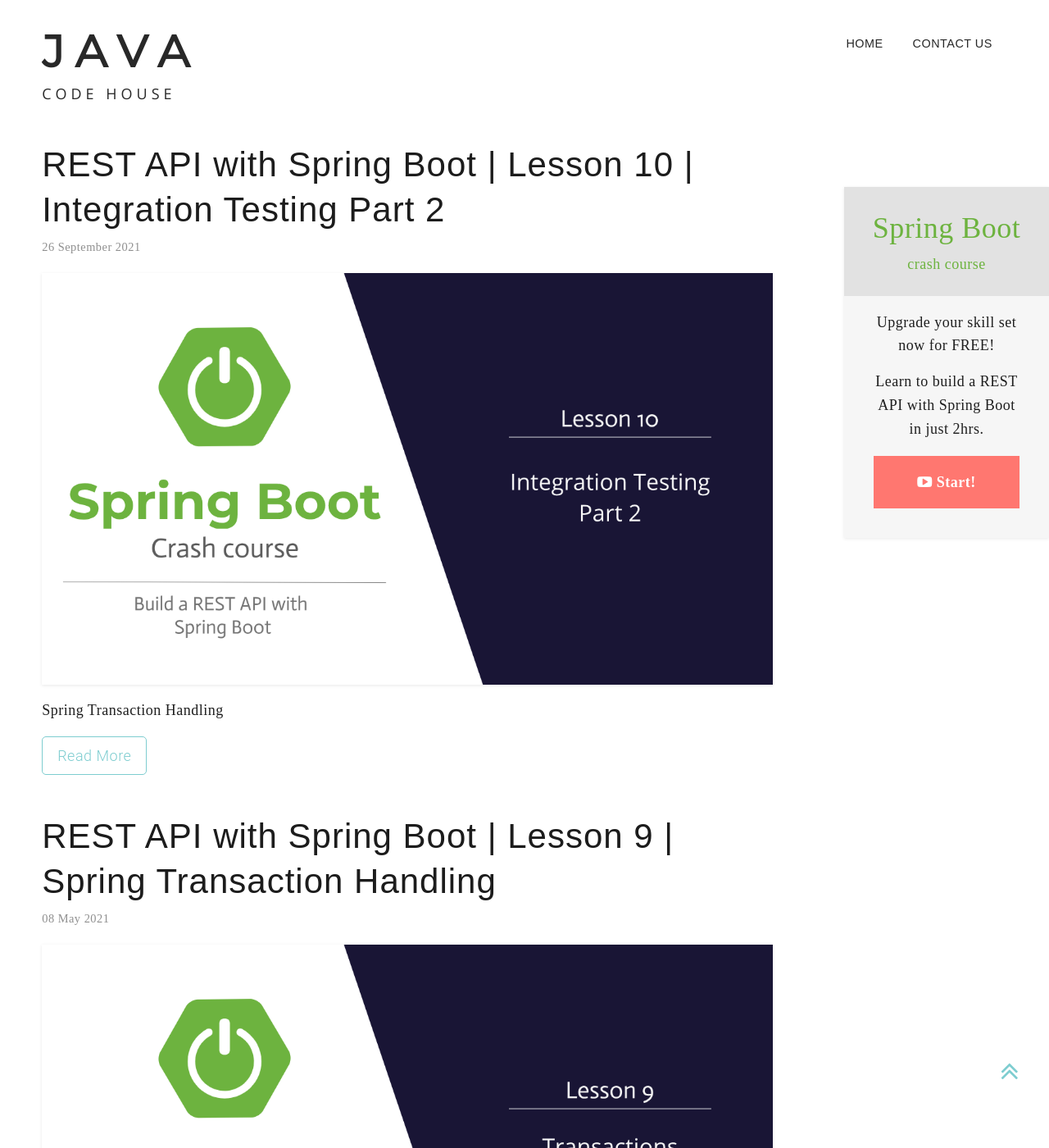
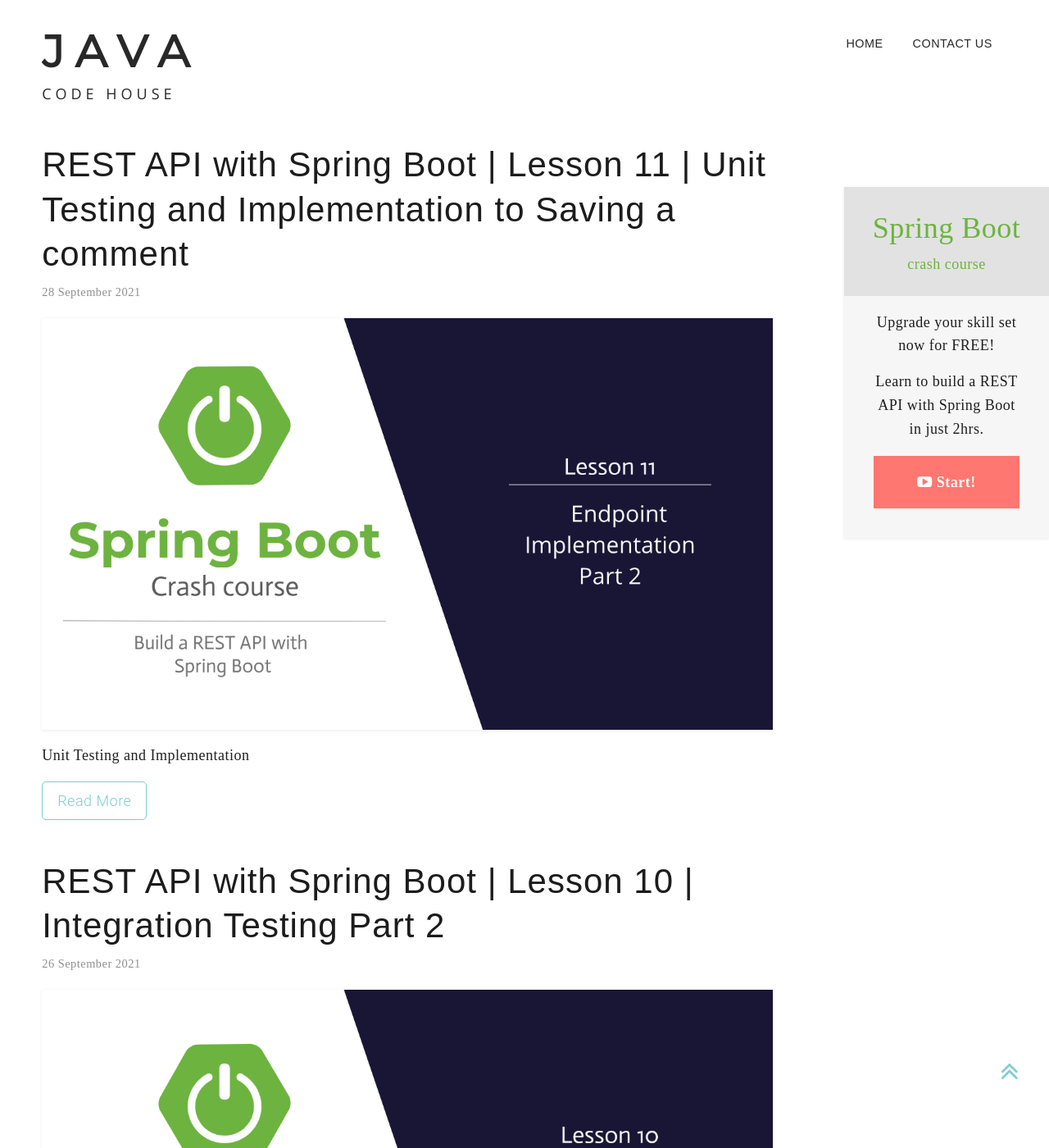
Before and after one commit to DiliniRajapaksha/DeveloperJournal, a Jekyll site: the page built from index.html, in a window 1280 px wide and 1400 px high. Shown: the whole window at 82% size. Built offline with Jekyll 4.4.1, drawn with Linux system fonts in a browser that asks for light colours; nearby versions of some CDN libraries.

Commit message:
image compression and lesson 12

```diff
--- a/_posts/2021-05-18-lesson-10-integration-testing-2.markdown
+++ b/_posts/2021-09-18-lesson-10-integration-testing-2.markdown
@@ -23,7 +23,7 @@ cover-image:
 
 next-lesson:
     title: Lesson 11 - Endpoint Implementation To Save A Comment
-    url:
+    url: Lesson-11-save-endpoint-testing-implementation
     youtube-url: https://youtu.be/fMHOldR44rQ
 
 ---
--- /dev/null
+++ b/_posts/2021-09-28-Lesson-11-save-endpoint-testing-implementation.markdown
@@ -0,0 +1,29 @@
+---
+
+layout: lesson
+comments: true
+
+title:  "REST API with Spring Boot | Lesson 11 | Unit Testing and Implementation to Saving a comment"
+date:   2021-09-28
+categories: courses/spring-boot
+markdown_ext: "markdown, mkdown, mkdn, mkd, md"
+description: "Unit Testing and Implementation"
+excerpt_separator: <!--more-->
+
+youtube:
+    url: https://youtu.be/fMHOldR44rQ
+    image:
+        url: /assets/img/spring-boot-course/Lesson11-spring-boot.png
+        alt: 'Lesson11-spring-boot'
+
+cover-image:
+    url: /assets/img/spring-boot-course/Lesson11-spring-boot.png
+    alt: Spring Boot Application
+    title: Spring Boot Application
+
+next-lesson:
+    title: Lesson 12 - Integration testing part 3
+    url:
+    youtube-url: https://youtu.be/wTKs-XAgt2I
+
+---
```
Also changed, not shown: assets/img/spring-boot-course/ Lesson17-spring-boot..png (added), assets/img/spring-boot-course/Lesson 1 - Spring Initializr.png, assets/img/spring-boot-course/Lesson 10 - Integration testing - part 2.png, assets/img/spring-boot-course/Lesson 2 - Gradle.png, assets/img/spring-boot-course/Lesson 3 - Design.png, assets/img/spring-boot-course/Lesson 4 - controller.png, assets/img/spring-boot-course/Lesson 5 - service.png, assets/img/spring-boot-course/Lesson 6 - Repository.png, assets/img/spring-boot-course/Lesson 7 - int1.png, assets/img/spring-boot-course/Lesson 8 - Spring boot app.png, assets/img/spring-boot-course/Lesson 9 - Spring Transaction handling.png, assets/img/spring-boot-course/Lesson11-spring-boot.png (added), assets/img/spring-boot-course/Lesson12-spring-boot..png (added), assets/img/spring-boot-course/Lesson13-spring-boot..png (added), 4 more files.
